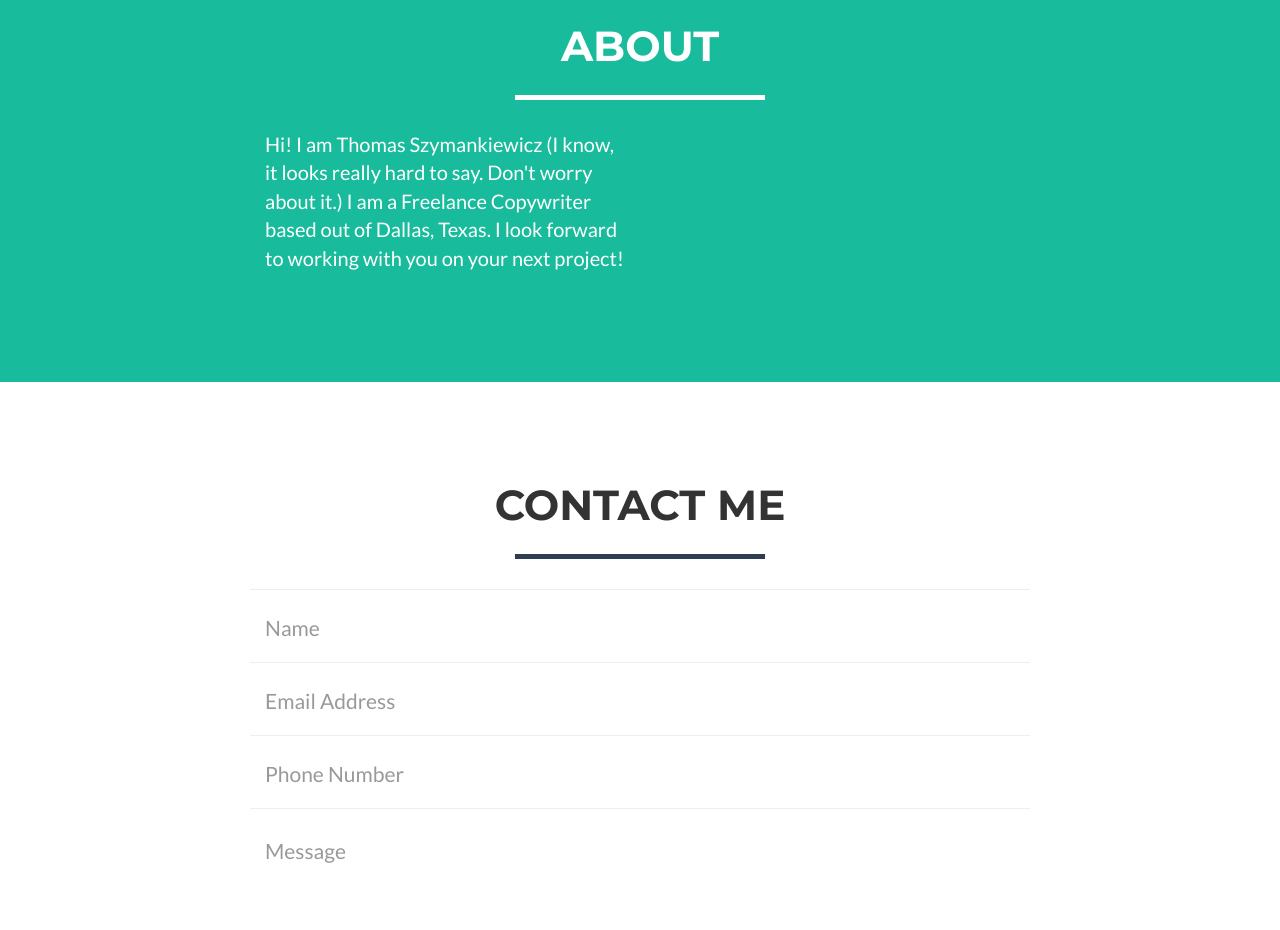
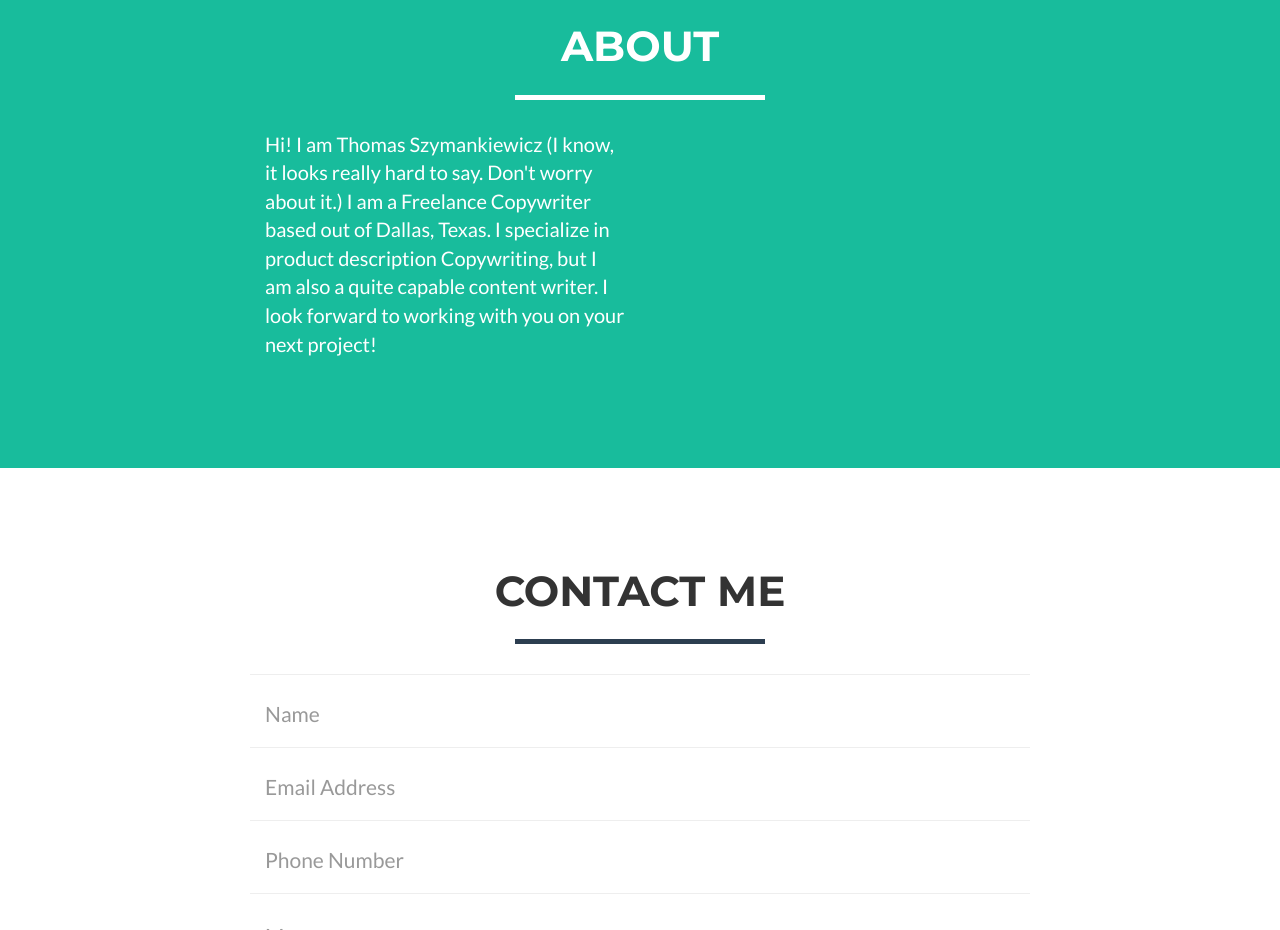
Before and after one commit to Crankygrandpa/Copy, a website: page index.html in a window 1280 px wide. Shown: the part 1780-2710 px from the top of the page. Drawn offline with nearby package versions, Linux system fonts and the light colour scheme.

Commit message:
Add files via upload

```diff
--- a/index.html
+++ b/index.html
@@ -168,7 +168,7 @@
             </div>
             <div class="row">
                 <div class="col-lg-4 col-lg-offset-2">
-                    <p>Hi! I am Thomas Szymankiewicz (I know, it looks really hard to say. Don't worry about it.) I am a Freelance Copywriter based out of Dallas, Texas. I look forward to working with you on your next project!</p>
+                    <p>Hi! I am Thomas Szymankiewicz (I know, it looks really hard to say. Don't worry about it.) I am a Freelance Copywriter based out of Dallas, Texas.  I specialize in product description Copywriting, but I am also a quite capable content writer. I look forward to working with you on your next project!</p>
                    </div>
             </div>
         </div>
```
